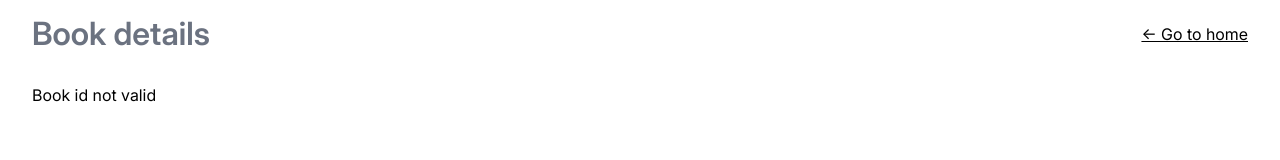
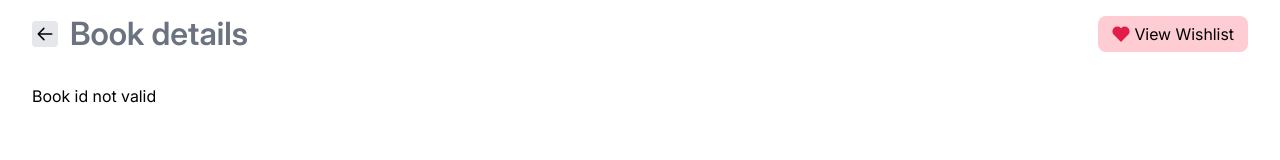
Before and after one commit to farhan2077/gutendex-task, a plain HTML site: page pages/book-details.html in a window 1280 px wide. Drawn offline with Linux system fonts and the light colour scheme; some icons are missing.

Commit message:
refactor: improved navbar style

```diff
--- a/pages/book-details.html
+++ b/pages/book-details.html
@@ -56,8 +56,44 @@
   <body>
     <main class="page-wrapper">
       <nav class="navbar">
-        <h1>Book details</h1>
-        <a href="../index.html">← Go to home</a>
+        <div class="navbar-title__container">
+          <a href="../index.html" class="navbar__go-back-link">
+            <svg
+              xmlns="http://www.w3.org/2000/svg"
+              width="18"
+              height="18"
+              viewBox="0 0 24 24"
+              stroke-width="2"
+              fill="black"
+              stroke="black"
+            >
+              <path
+                stroke-linecap="round"
+                stroke-linejoin="round"
+                d="M10.5 19.5 3 12m0 0 7.5-7.5M3 12h18"
+              />
+            </svg>
+          </a>
+          <h1>Book details</h1>
+        </div>
+        <a class="view-wishlist" href="./wishlist.html">
+          <svg
+            xmlns="http://www.w3.org/2000/svg"
+            width="18"
+            height="18"
+            viewBox="0 0 24 24"
+            fill="#e11d48"
+            stroke="#e11d48"
+            stroke-width="2"
+            stroke-linecap="round"
+            stroke-linejoin="round"
+          >
+            <path
+              d="M20.84 4.61a5.5 5.5 0 0 0-7.78 0L12 5.67l-1.06-1.06a5.5 5.5 0 0 0-7.78 7.78l1.06 1.06L12 21.23l7.78-7.78 1.06-1.06a5.5 5.5 0 0 0 0-7.78z"
+            ></path></svg
+          >View Wishlist</a
+        >
+        <!-- <a href="../index.html">← Go to home</a> -->
       </nav>
 
       <div id="loader-wrapper">
--- a/styles/style.css
+++ b/styles/style.css
@@ -78,6 +78,22 @@ a {
   align-items: center;
   justify-content: space-between;
   margin: var(--size-4) 0px var(--size-8) 0px;
+}
+
+.navbar-title__container {
+  display: flex;
+  align-items: center;
+  gap: var(--size-3);
+}
+
+.navbar__go-back-link {
+  text-decoration: none;
+  display: flex;
+  align-items: center;
+  justify-content: center;
+  background-color: var(--gray-200);
+  padding: var(--size-1);
+  border-radius: var(--size-1);
 }
 
 #book-cards__container {
```
Also changed, not shown: pages/wishlist.html (+20 -2 lines).
